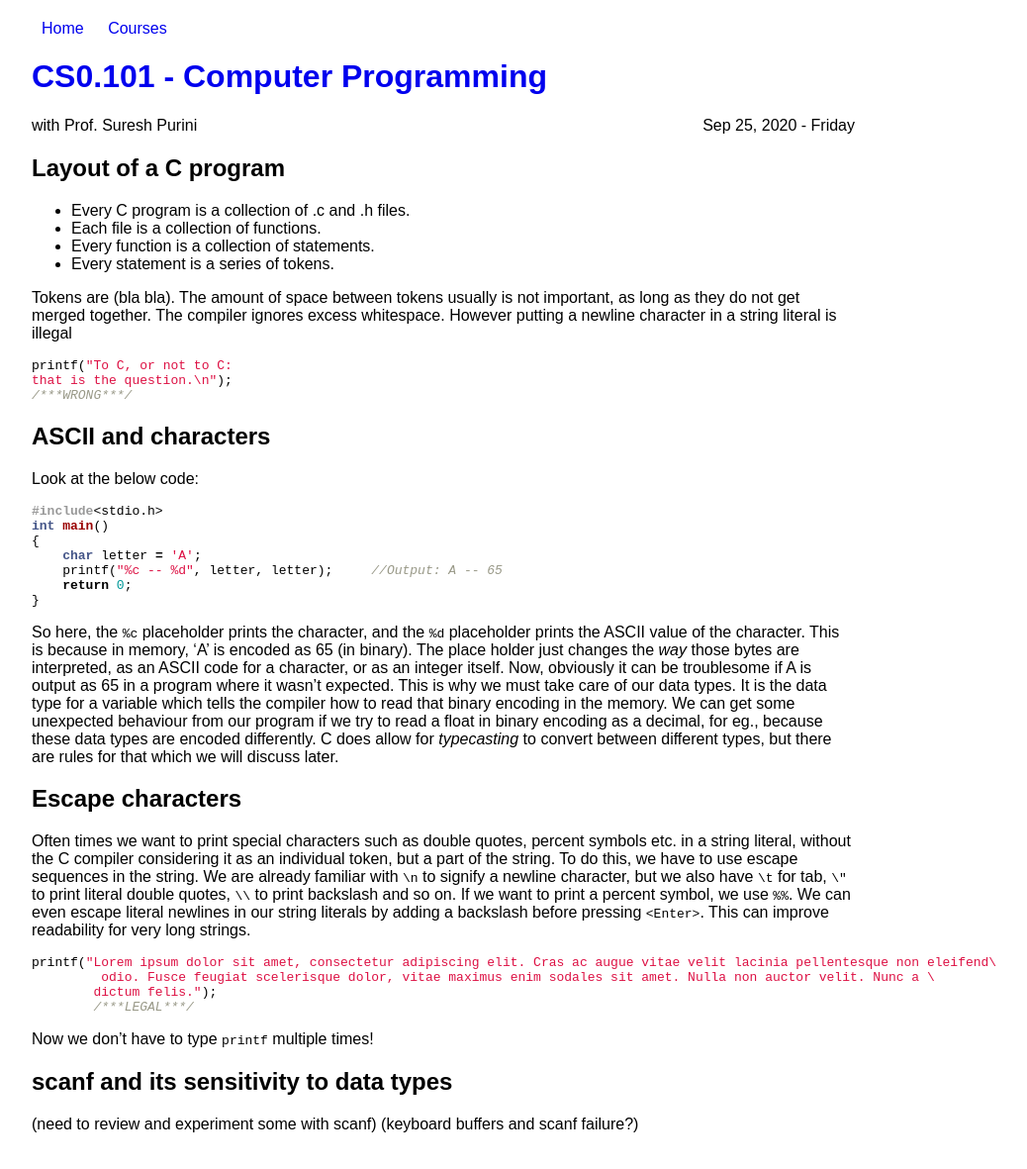
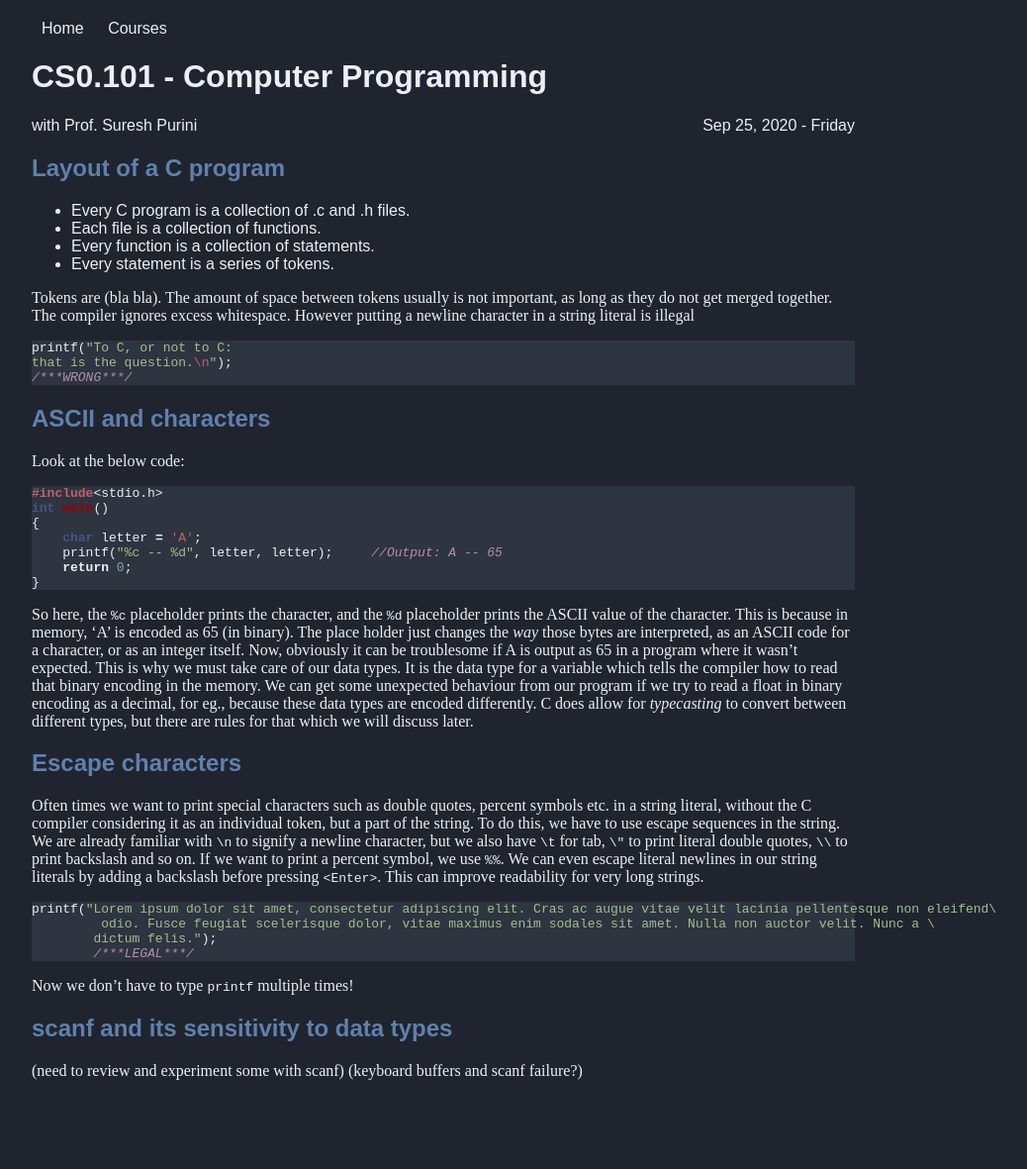
Before and after one commit to iiit-notebook/iiit-notebook.github.io, a Jekyll site: the page built from _posts/2020-09-25-c-pro-lecture-7.md, in a window 1280 px wide. Shown: the whole page at 99% size, without its empty margins (192-1230 px from the left). Built offline with Jekyll 4.4.1, drawn with Linux system fonts in a browser that asks for light colours; after the commit the page ends 1127 px from its top, so only the background shows below that.

Commit message:
Updated to nord-ish dark theme

```diff
--- a/assets/css/main.css
+++ b/assets/css/main.css
@@ -6,36 +6,48 @@ body {
     padding: 20px;
     width: 65%;
     margin: auto;
+	background-color: #20242F;
+	color: #ECEFF4;
 }
 
 p {
-    font-family: Arial, Helvetica, sans-serif;
+    font-family: serif, Arial, Helvetica, sans-serif;
 }
 
 h1 {
+	color: #5E81AC;
 }
 
 h2 {
+	color: #5E81AC;
 }
 
 code {
 }
 
 nav a {
-   padding: 10px;
+	padding: 10px;
+	color: #ECEFF4;
 }
 
 a:link {
     text-decoration: none;
+	color: #ECEFF4;
 }
+
 a:visited {
     text-decoration: none;
+	color: #ECEFF4;
 }
+
 a:hover {
     text-decoration: underline;
+	color: #ECEFF4;
 }
+
 a:active {
     text-decoration: underline;
+	color: #ECEFF4;
 }
 
 .date {
--- a/assets/css/syntax.css
+++ b/assets/css/syntax.css
@@ -1,19 +1,19 @@
-.highlight  { background: #ffffff; }
-.highlight .c { color: #999988; font-style: italic } /* Comment */
+.highlight  { background: #2E3440; }
+.highlight .c { color: #B48EAD; font-style: italic } /* Comment */
 .highlight .err { color: #a61717; background-color: #e3d2d2 } /* Error */
 .highlight .k { font-weight: bold } /* Keyword */
 .highlight .o { font-weight: bold } /* Operator */
-.highlight .cm { color: #999988; font-style: italic } /* Comment.Multiline */
-.highlight .cp { color: #999999; font-weight: bold } /* Comment.Preproc */
-.highlight .c1 { color: #999988; font-style: italic } /* Comment.Single */
-.highlight .cs { color: #999999; font-weight: bold; font-style: italic } /* Comment.Special */
-.highlight .gd { color: #000000; background-color: #ffdddd } /* Generic.Deleted */
-.highlight .gd .x { color: #000000; background-color: #ffaaaa } /* Generic.Deleted.Specific */
+.highlight .cm { color: #B48EAD; font-style: italic } /* Comment.Multiline */
+.highlight .cp { color: #BF616A; font-weight: bold } /* Comment.Preproc */
+.highlight .c1 { color: #B48EAD; font-style: italic } /* Comment.Single */
+.highlight .cs { color: #BF616A; font-weight: bold; font-style: italic } /* Comment.Special */
+.highlight .gd { color: #E5E9F0; background-color: #ffdddd } /* Generic.Deleted */
+.highlight .gd .x { color: #E5E9F0; background-color: #ffaaaa } /* Generic.Deleted.Specific */
 .highlight .ge { font-style: italic } /* Generic.Emph */
 .highlight .gr { color: #aa0000 } /* Generic.Error */
-.highlight .gh { color: #999999 } /* Generic.Heading */
-.highlight .gi { color: #000000; background-color: #ddffdd } /* Generic.Inserted */
-.highlight .gi .x { color: #000000; background-color: #aaffaa } /* Generic.Inserted.Specific */
+.highlight .gh { color: #BF616A } /* Generic.Heading */
+.highlight .gi { color: #E5E9F0; background-color: #ddffdd } /* Generic.Inserted */
+.highlight .gi .x { color: #E5E9F0; background-color: #aaffaa } /* Generic.Inserted.Specific */
 .highlight .go { color: #888888 } /* Generic.Output */
 .highlight .gp { color: #555555 } /* Generic.Prompt */
 .highlight .gs { font-weight: bold } /* Generic.Strong */
@@ -24,8 +24,8 @@
 .highlight .kp { font-weight: bold } /* Keyword.Pseudo */
 .highlight .kr { font-weight: bold } /* Keyword.Reserved */
 .highlight .kt { color: #445588; font-weight: bold } /* Keyword.Type */
-.highlight .m { color: #009999 } /* Literal.Number */
-.highlight .s { color: #d14 } /* Literal.String */
+.highlight .m { color: #81A1C1 } /* Literal.Number */
+.highlight .s { color: #A3BE8C} /* Literal.String */
 .highlight .na { color: #008080 } /* Name.Attribute */
 .highlight .nb { color: #0086B3 } /* Name.Builtin */
 .highlight .nc { color: #445588; font-weight: bold } /* Name.Class */
@@ -38,23 +38,23 @@
 .highlight .nv { color: #008080 } /* Name.Variable */
 .highlight .ow { font-weight: bold } /* Operator.Word */
 .highlight .w { color: #bbbbbb } /* Text.Whitespace */
-.highlight .mf { color: #009999 } /* Literal.Number.Float */
-.highlight .mh { color: #009999 } /* Literal.Number.Hex */
-.highlight .mi { color: #009999 } /* Literal.Number.Integer */
-.highlight .mo { color: #009999 } /* Literal.Number.Oct */
-.highlight .sb { color: #d14 } /* Literal.String.Backtick */
-.highlight .sc { color: #d14 } /* Literal.String.Char */
-.highlight .sd { color: #d14 } /* Literal.String.Doc */
-.highlight .s2 { color: #d14 } /* Literal.String.Double */
-.highlight .se { color: #d14 } /* Literal.String.Escape */
-.highlight .sh { color: #d14 } /* Literal.String.Heredoc */
-.highlight .si { color: #d14 } /* Literal.String.Interpol */
-.highlight .sx { color: #d14 } /* Literal.String.Other */
+.highlight .mf { color: #81A1C1 } /* Literal.Number.Float */
+.highlight .mh { color: #81A1C1 } /* Literal.Number.Hex */
+.highlight .mi { color: #81A1C1 } /* Literal.Number.Integer */
+.highlight .mo { color: #81A1C1 } /* Literal.Number.Oct */
+.highlight .sb { color: #BF616A } /* Literal.String.Backtick */
+.highlight .sc { color: #BF616A } /* Literal.String.Char */
+.highlight .sd { color: #BF616A } /* Literal.String.Doc */
+.highlight .s2 { color: #BF616A } /* Literal.String.Double */
+.highlight .se { color: #BF616A } /* Literal.String.Escape */
+.highlight .sh { color: #BF616A } /* Literal.String.Heredoc */
+.highlight .si { color: #BF616A } /* Literal.String.Interpol */
+.highlight .sx { color: #BF616A } /* Literal.String.Other */
 .highlight .sr { color: #009926 } /* Literal.String.Regex */
-.highlight .s1 { color: #d14 } /* Literal.String.Single */
+.highlight .s1 { color: #BF616A } /* Literal.String.Single */
 .highlight .ss { color: #990073 } /* Literal.String.Symbol */
-.highlight .bp { color: #999999 } /* Name.Builtin.Pseudo */
+.highlight .bp { color: #BF616A } /* Name.Builtin.Pseudo */
 .highlight .vc { color: #008080 } /* Name.Variable.Class */
 .highlight .vg { color: #008080 } /* Name.Variable.Global */
 .highlight .vi { color: #008080 } /* Name.Variable.Instance */
-.highlight .il { color: #009999 } /* Literal.Number.Integer.Long */
+.highlight .il { color: #81A1C1 } /* Literal.Number.Integer.Long */
```
